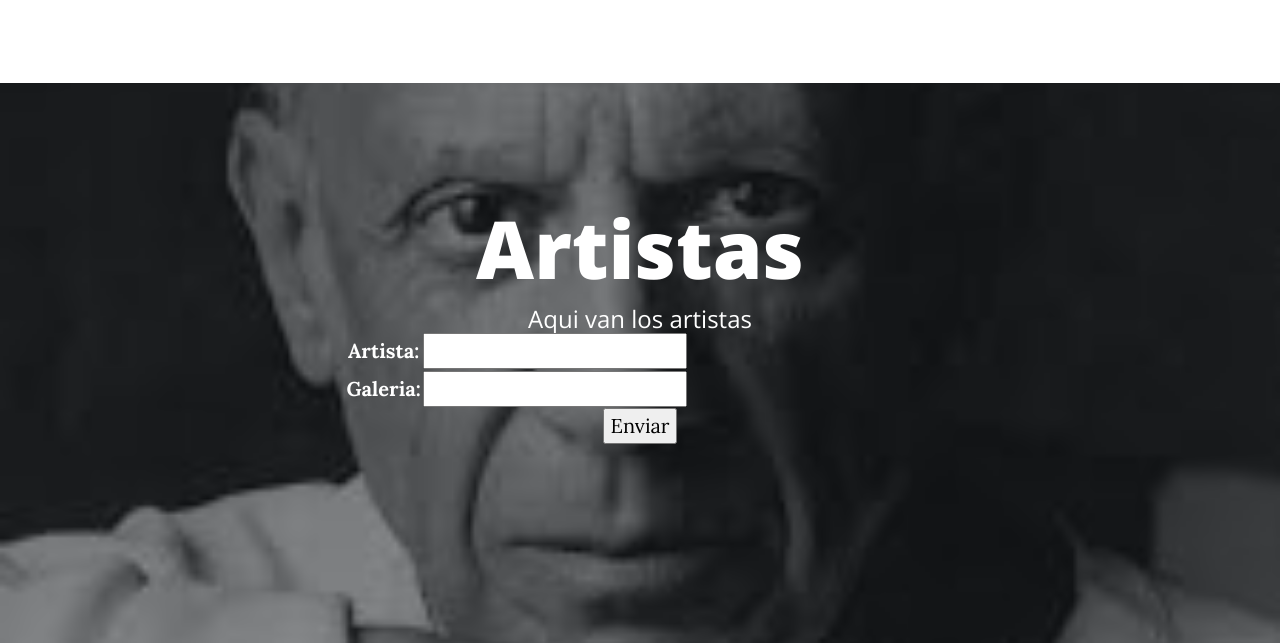
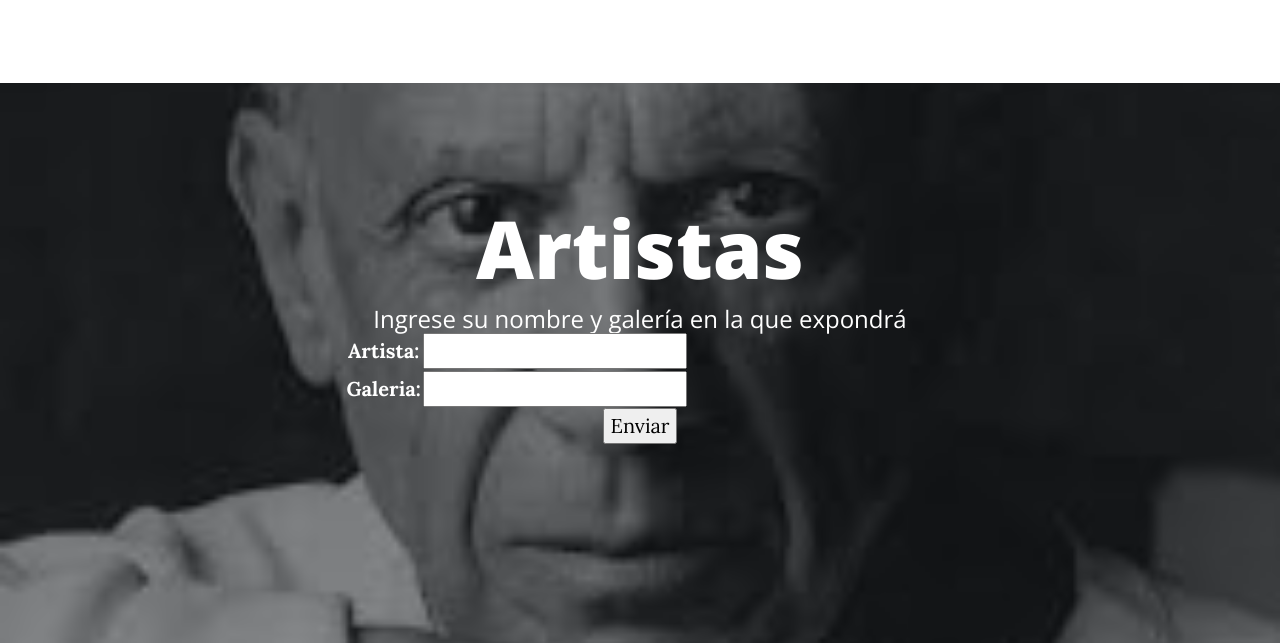
Before and after one commit to sanchezcande/EntregaIntermedia, a Django app: page /AppBlog/artistasFormulario/ in a window 1280 px wide. Shown: the top 643 px of the page. Run offline with Django 4.2, Linux system fonts and the light colour scheme; some libraries are stand-ins or nearby versions.

Commit message:
funcional

```diff
--- a/Blog/AppBlog/templates/AppBlog/artistas.html
+++ b/Blog/AppBlog/templates/AppBlog/artistas.html
@@ -1,4 +1,4 @@
-{{% extends 'AppBlog/padre.html' %}
+{% extends 'AppBlog/padre.html' %}
 
 {% load static %}
 
--- a/Blog/AppBlog/templates/AppBlog/artistasFormulario.html
+++ b/Blog/AppBlog/templates/AppBlog/artistasFormulario.html
@@ -9,7 +9,7 @@
                 <div class="col-md-10 col-lg-8 col-xl-7">
                     <div class="site-heading">
                         <h1>Artistas</h1>
-                        <span class="subheading">Aqui van los artistas</span>
+                        <span class="subheading">Ingrese su nombre y galería en la que expondrá </span>
 
                             {% if formulario.errors %}
                             <p style="color: red;">{{ formulario.errors }}</p>
```
Also changed, not shown: Blog/db.sqlite3.
